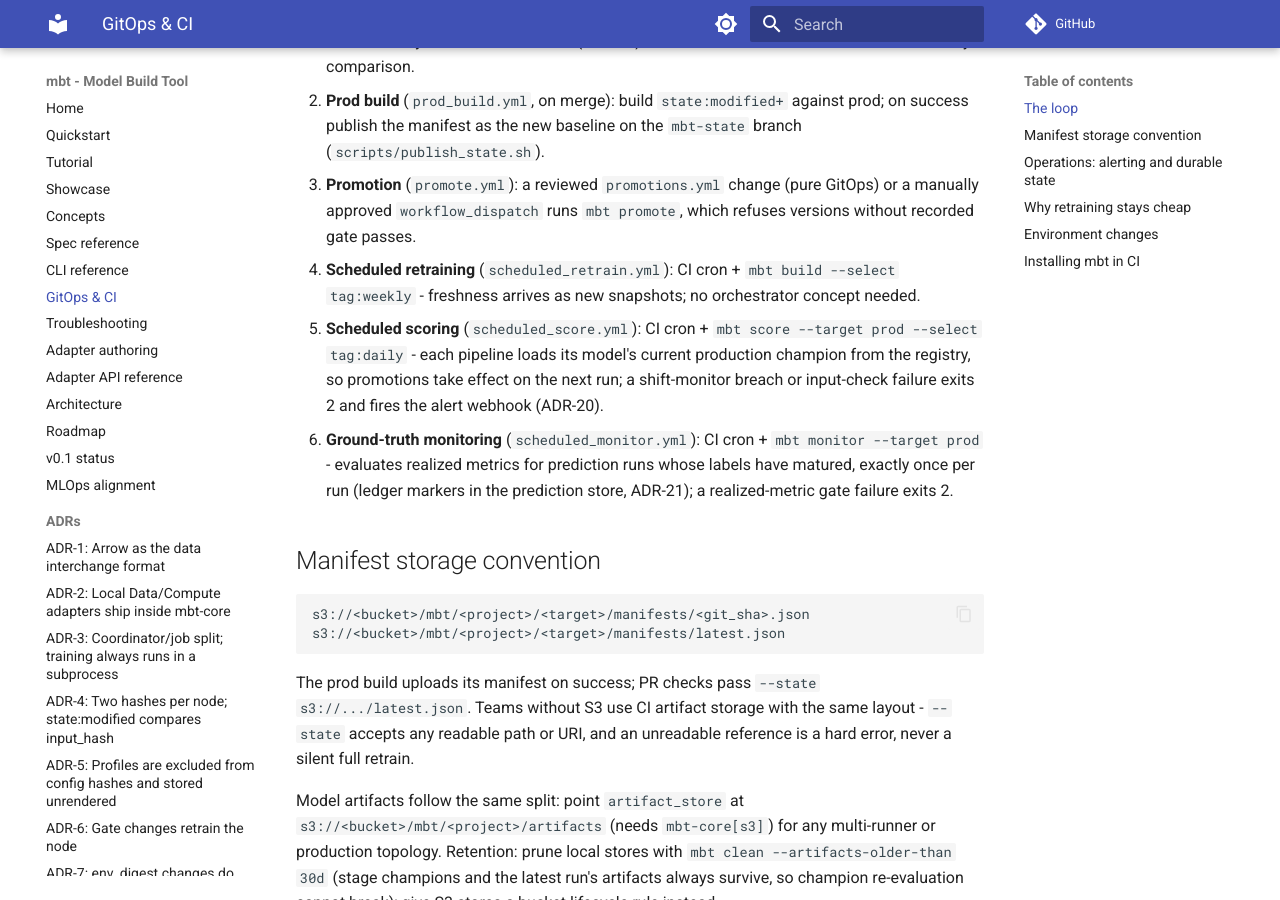
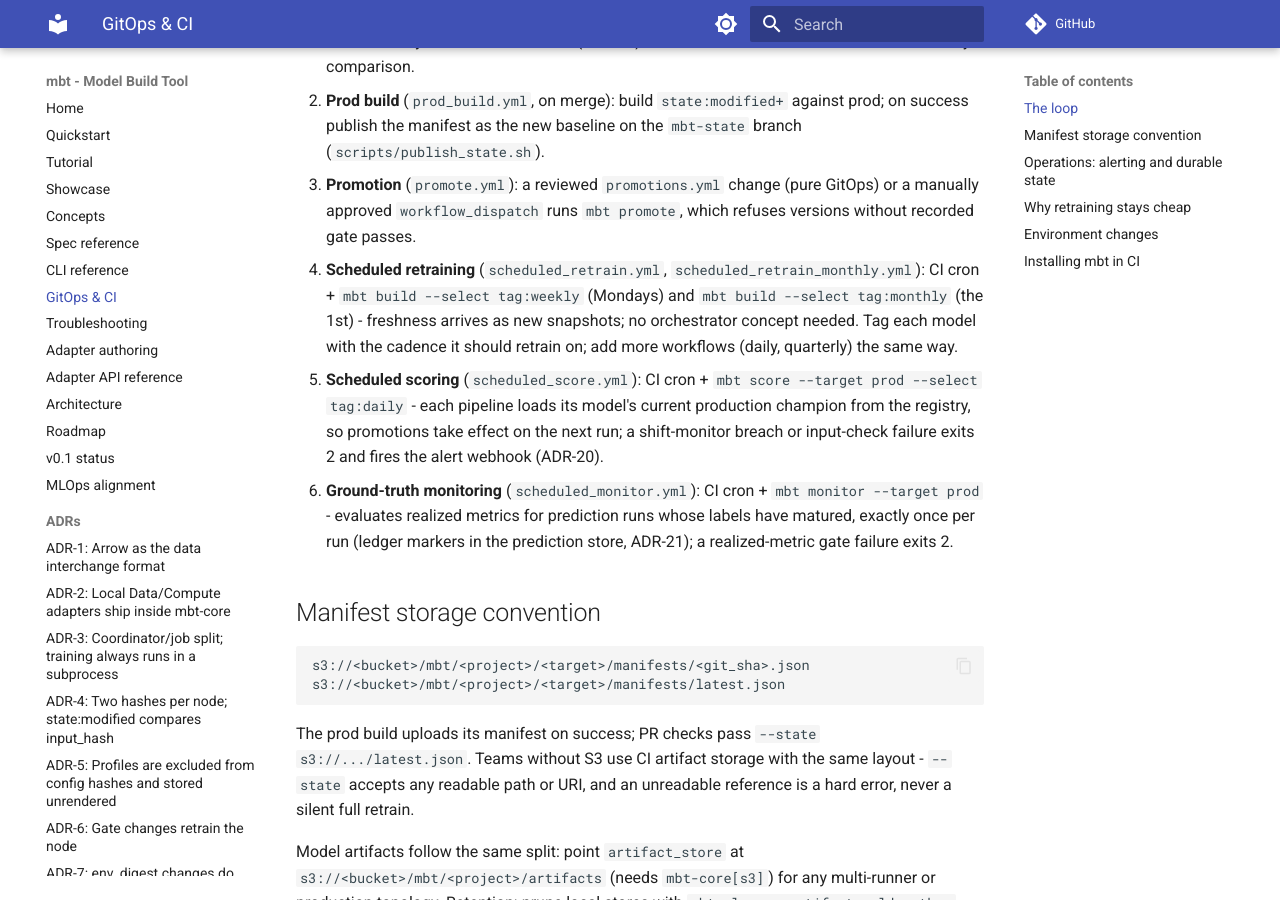
Before and after one commit to satrijandi/mbt, an MkDocs documentation site: the page built from docs/gitops.md, in a window 1280 px wide and 900 px high, scrolled down 447 px. Built offline with MkDocs 1.6.1 and Material for MkDocs 9.7.7, drawn with Linux system fonts in a browser that asks for light colours; comment, search, counter and statistics services are not loaded.

Commit message:
Add monthly retrain workflow to the scaffold
Ship scheduled_retrain_monthly.yml alongside the weekly one: cron on the 1st
(04:00 UTC), mbt build --select tag:monthly, same pinned install and
MBT_ALERT_WEBHOOK failure alert. Tagging a cadence no model carries yet is a
clean no-op, so it is safe to ship before use.

Guard it like the others (scaffold-completeness list + operational-guardrails
alert loop in test_cli_basics.py), and keep docs/gitops.md and the scaffold
README in sync.

```diff
--- a/docs/gitops.md
+++ b/docs/gitops.md
@@ -22,9 +22,11 @@ snapshot ↔ model version.
 3. **Promotion** (`promote.yml`): a reviewed `promotions.yml` change (pure
    GitOps) or a manually approved `workflow_dispatch` runs
    `mbt promote`, which refuses versions without recorded gate passes.
-4. **Scheduled retraining** (`scheduled_retrain.yml`): CI cron +
-   `mbt build --select tag:weekly` - freshness arrives as new snapshots;
-   no orchestrator concept needed.
+4. **Scheduled retraining** (`scheduled_retrain.yml`, `scheduled_retrain_monthly.yml`):
+   CI cron + `mbt build --select tag:weekly` (Mondays) and
+   `mbt build --select tag:monthly` (the 1st) - freshness arrives as new
+   snapshots; no orchestrator concept needed. Tag each model with the cadence
+   it should retrain on; add more workflows (daily, quarterly) the same way.
 5. **Scheduled scoring** (`scheduled_score.yml`): CI cron +
    `mbt score --target prod --select tag:daily` - each pipeline loads its
    model's current production champion from the registry, so promotions
```
Also changed, not shown: packages/mbt-core/src/mbt/cli/_scaffold/.github/workflows/scheduled_retrain_monthly.yml (added, +36 -0 lines), packages/mbt-core/src/mbt/cli/_scaffold/README.md (+2 -2 lines), 1 other file.
